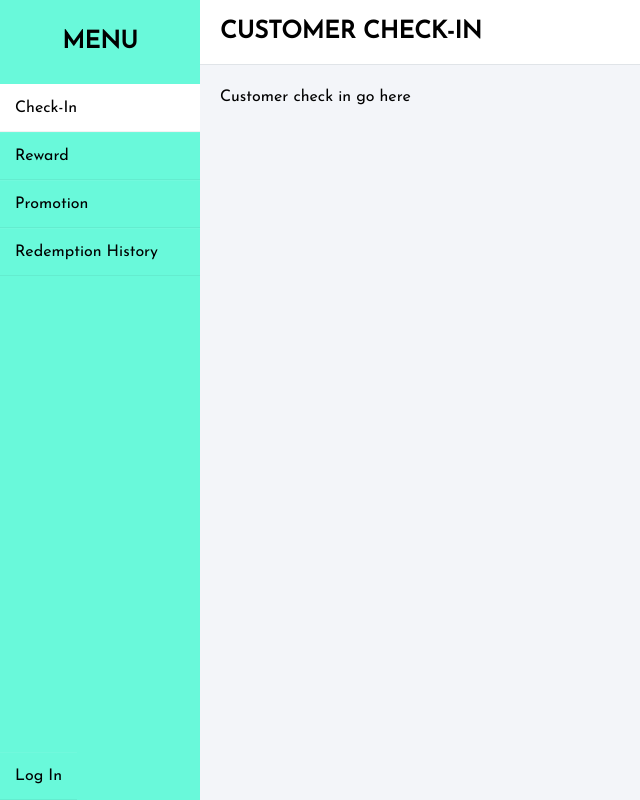
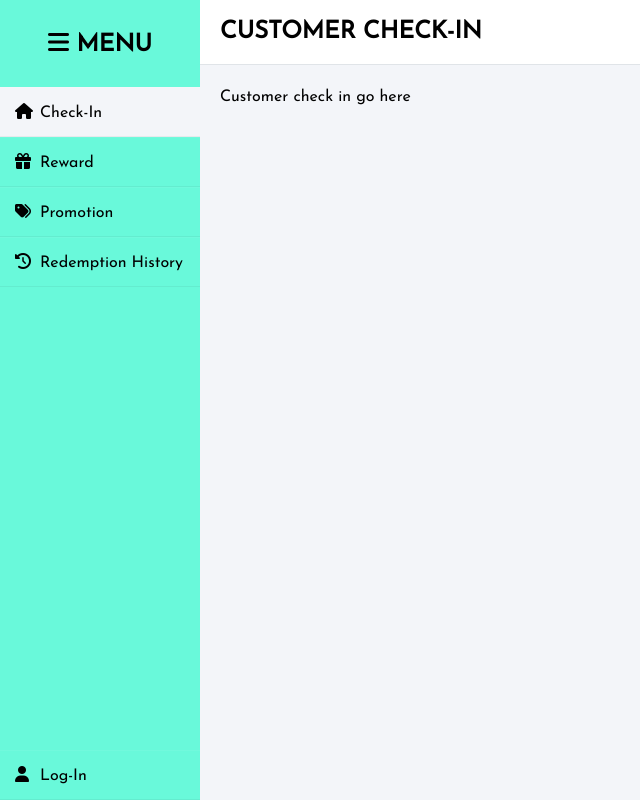
Before and after one commit to kbortiz/CIS4375, a Node server app: page / in a window 1280 px wide. Shown: the whole page, without its empty margins (0-640 px from the left). Run offline with Node 20, Linux system fonts and the light colour scheme; some libraries are stand-ins or nearby versions.

Commit message:
Adding logo into the navigation bar

```diff
--- a/public/styles.css
+++ b/public/styles.css
@@ -50,29 +50,23 @@ body{
 }
 
 .wrapper .sidebar ul li:hover{
-  background-color: #7d67e9;
+  background-color: #a795ff;
 }
 
 .wrapper .sidebar ul li:hover a{
   color: #fff;
 }
 
-.wrapper .sidebar .social_media{
-  position: absolute;
-  bottom: 0;
-  left: 50%;
-  transform: translateX(-50%);
-  display: flex;
-}
 
 .wrapper .sidebar ul li.active {
-    background-color: #ffffff; /* Highlight color for the active item */
+    background-color: #f3f5f9; /* Highlight color for the active item */
     color: #000000; /* Text color for the active item */
 }
 
 .wrapper .sidebar .bottom-link {
   position: absolute;
   bottom: 0;
+  width: 100%;
 }
 
 .wrapper .main_content{
--- a/views/partials/sidebar.ejs
+++ b/views/partials/sidebar.ejs
@@ -1,14 +1,14 @@
 <script src="https://kit.fontawesome.com/b99e675b6e.js"></script>
 
 <div class="sidebar">
-    <h2>Menu</h2>
+    <h2><i class="fas fa-bars"></i> Menu</h2>
     <ul>
-        <li class="<%= currentUrl === '/' ? 'active' : '' %>"><a href="/">Check-In</a></li>
-        <li class="<%= currentUrl === '/reward' ? 'active' : '' %>"><a href="/reward">Reward</a></li>
-        <li class="<%= currentUrl === '/promotion' ? 'active' : '' %>"><a href="/promotion">Promotion</a></li>
-        <li class="<%= currentUrl === '/redemption-history' ? 'active' : '' %>"><a href="/redemption-history">Redemption History</a></li>
+        <li class="<%= currentUrl === '/' ? 'active' : '' %>"><a href="/"><i class="fas fa-home"></i>Check-In</a></li>
+        <li class="<%= currentUrl === '/reward' ? 'active' : '' %>"><a href="/reward"><i class="fas fa-gift"></i>Reward</a></li>
+        <li class="<%= currentUrl === '/promotion' ? 'active' : '' %>"><a href="/promotion"><i class="fas fa-tags"></i>Promotion</a></li>
+        <li class="<%= currentUrl === '/redemption-history' ? 'active' : '' %>"><a href="/redemption-history"><i class="fas fa-history"></i>Redemption History</a></li>
     </ul>
     <ul>
-        <li class="bottom-link <%= currentUrl === '/login' ? 'active' : '' %>"><a href="/login">Log In</a></li>
+        <li class="bottom-link <%= currentUrl === '/login' ? 'active' : '' %>"><a href="/login"><i class="fas fa-user"></i>Log-In</a></li>
     </ul>
 </div>
```
